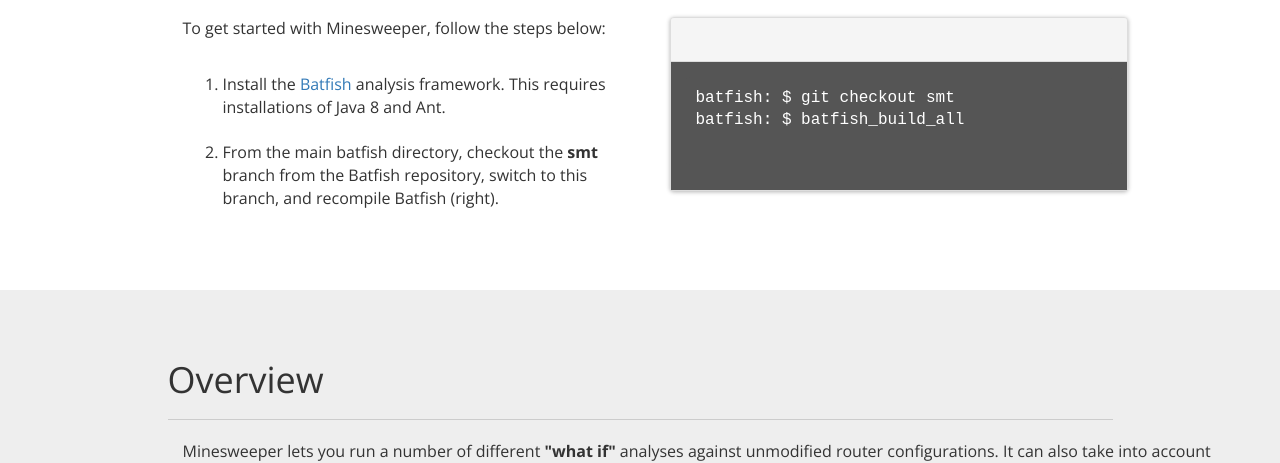
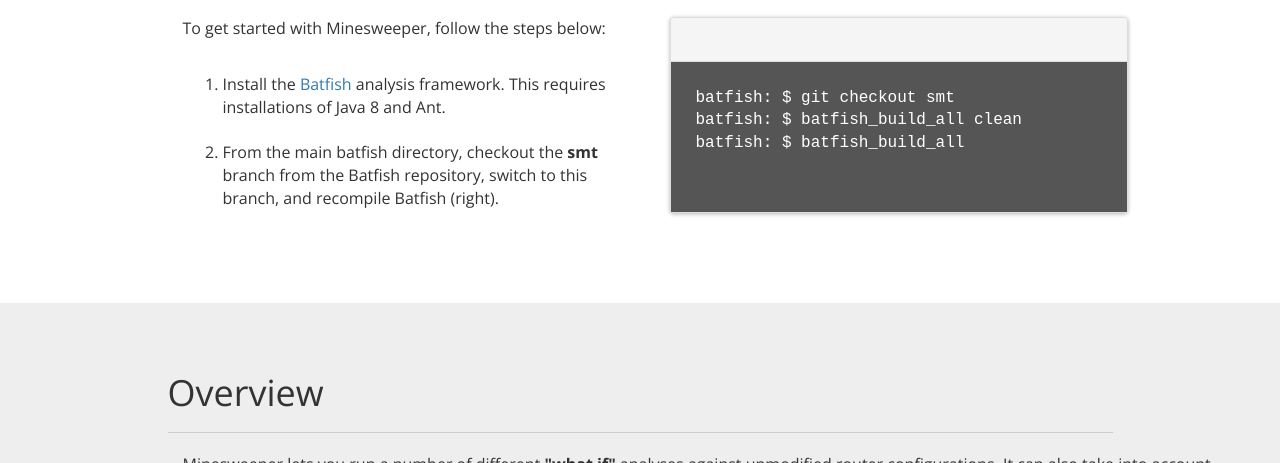
Before and after one commit to batfish/minesweeper, a plain HTML site: page index.html in a window 1280 px wide. Shown: the part 637-1100 px from the top of the page. Drawn offline with nearby package versions, Linux system fonts and the light colour scheme.

Commit message:
update site

```diff
--- a/index.html
+++ b/index.html
@@ -115,6 +115,7 @@
 
                 <pre>
 batfish: $ git checkout smt
+batfish: $ batfish_build_all clean
 batfish: $ batfish_build_all
                 </pre>
 
```
